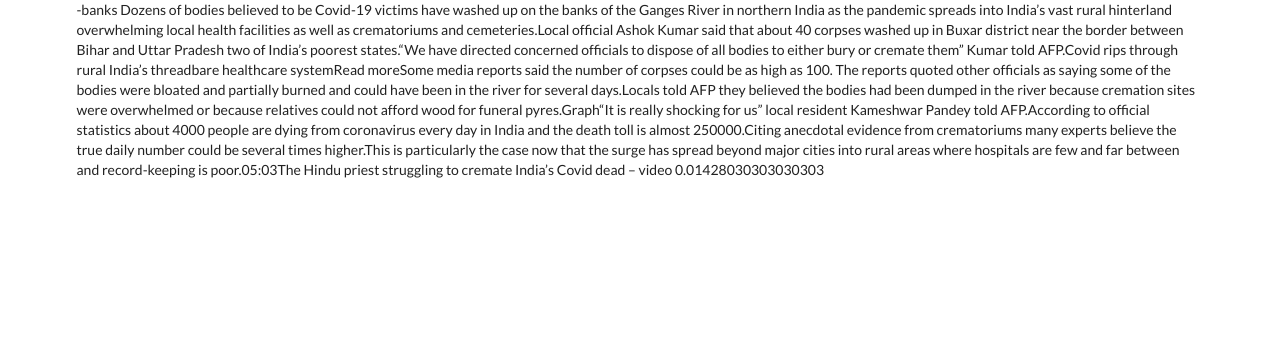
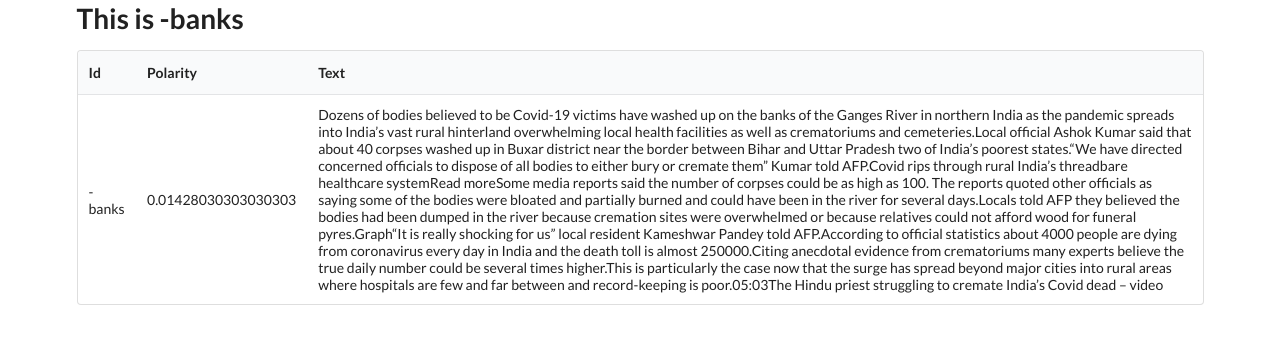
Before and after one commit to Jaborg/Happy_news, a FastAPI app: a page that uses app/backend/templates/text.html in a window 1280 px wide. Shown: the top 344 px of the page. Run offline with FastAPI, Linux system fonts and the light colour scheme.

Commit message:
Messing around with images

```diff
--- a/app/backend/templates/index.html
+++ b/app/backend/templates/index.html
@@ -5,9 +5,10 @@
         <script src="https://cdn.jsdelivr.net/npm/semantic-ui@2.4.2/dist/semantic.min.js"></script>
       </head>
       <body>
-
           <div class = "ui container">
             <h1>Please donate</h1>
+            <img class="ui large image" src="https://i.4cdn.org/pol/1620854247779s.jpg" >
+
             <table class="ui  striped  table">
                 <tr>
                   <thead>
--- /dev/null
+++ b/app/backend/templates/test.html
@@ -0,0 +1 @@
+<img class="ui large image" src={{ url_for('static', filename='swan.png') }} >
--- a/app/backend/templates/text.html
+++ b/app/backend/templates/text.html
@@ -3,11 +3,25 @@
 new detail
 
     {% block content %}
-    {{ news.Id }}
+    <h1> This is {{news.Id}} </h1>
+    <table class="ui  striped  table">
+        <tr>
+          <thead>
+            <th>Id</th>
+            <th>Polarity</th>
+            <th>Text</th>
 
+            </thead>
+        </tr>
+      <tbody>
+      <tr>
+          <td>{{news.Id}}</td>
+          <td>{{polarity.polarity}}</td>
+          <td>{{news.text}}</td>
 
-    {{ news.Text }}
+      </tr>
 
-    {{polarity.polarity}}
+      </tbody>
+    </table>
 
 {% endblock %}
--- a/app/backend/webconnect.py
+++ b/app/backend/webconnect.py
@@ -27,7 +27,7 @@ async def news_detail(request : Request, id):
     ''',(id,))
     row = cur.fetchone()
 
-    cur.execute('''select polarity from polarity where id = ?
+    cur.execute('''select polarity,length from polarity where id = ?
     ''',((id,)))
 
     pol = cur.fetchone()
```
Also changed, not shown: app/backend/static/jokes.png (added), app/backend/static/swan.png (added).
